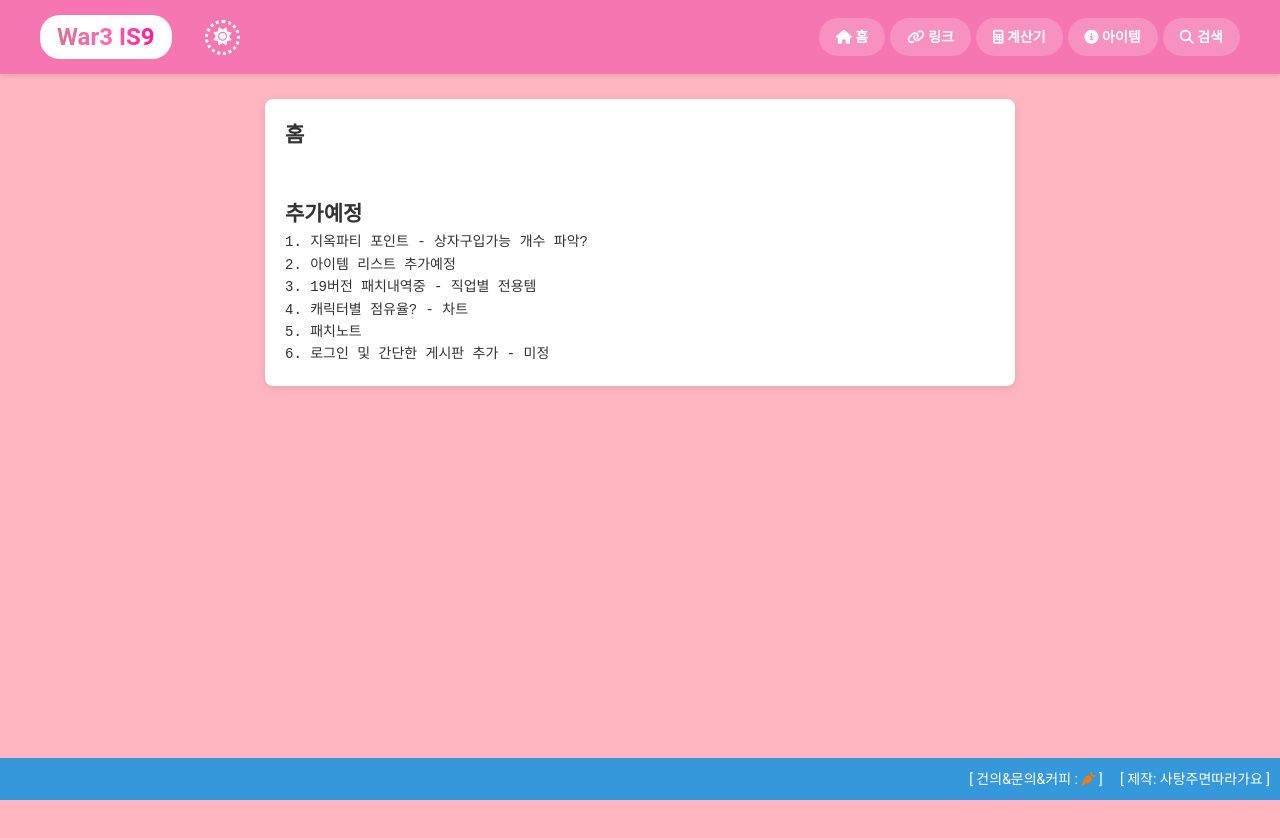
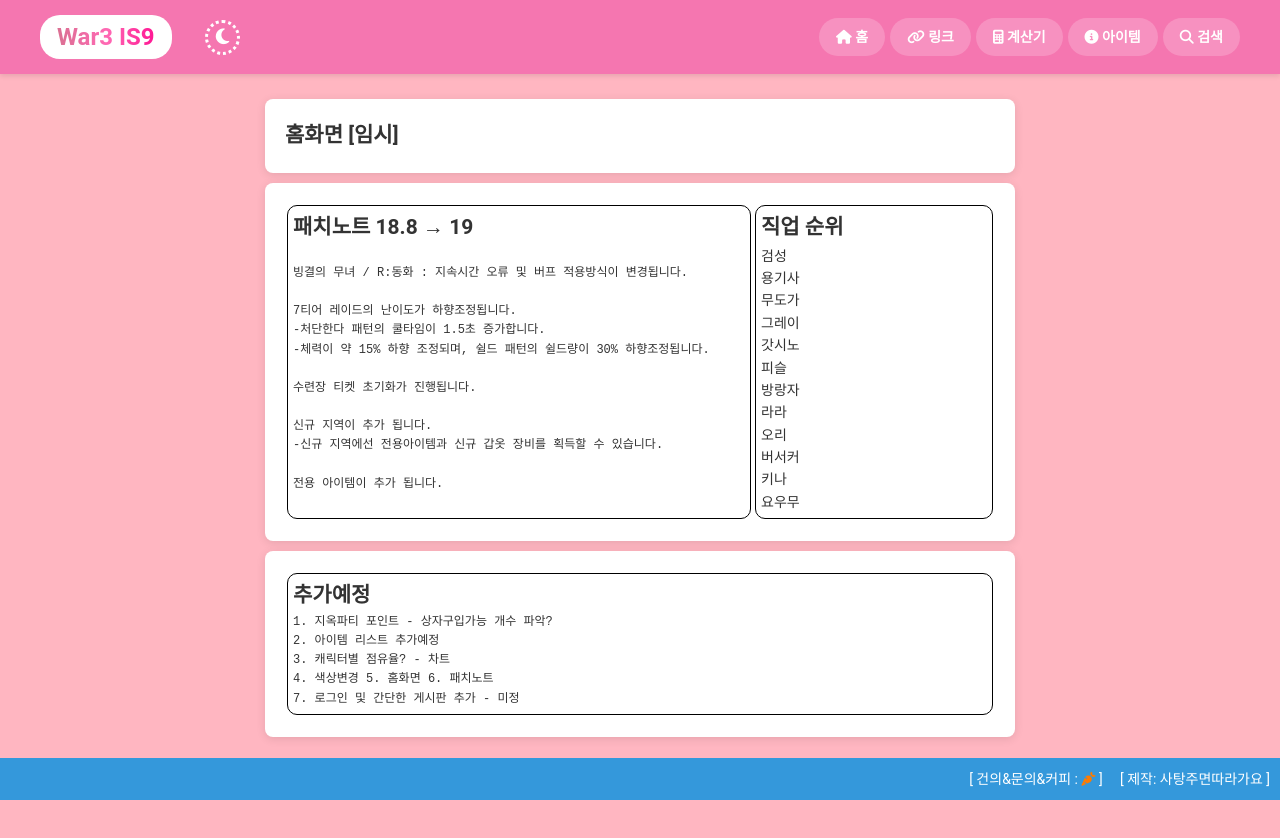
Before and after one commit to woongdam777/re_is9, a Next.js app: page / in a window 1280 px wide. Shown: the top 838 px of the page. Built offline with nearby package versions, Linux system fonts and the light colour scheme; what chartjs-plugin-datalabels would draw is missing.

Commit message:
fix_css_and_add_home

```diff
--- a/src/app/components/Header.js
+++ b/src/app/components/Header.js
@@ -27,7 +27,7 @@ export default function Header({ onNavClick }) {
             <h1 className={styles.gradientText}>War3 IS9</h1>
           </div>
           <div className={styles.darkBtn} onClick={toggleDarkMode}>
-            {darkMode === 'dark' ? (<i className="fa-solid fa-moon"></i>) : (<i className="fa-solid fa-sun"></i>)}
+            {darkMode === 'dark' ? (<i className="fa-solid fa-sun"></i>) : (<i className="fa-solid fa-moon"></i>)}
           </div>
         </div>
         <nav>
--- a/src/app/components/SectionHome.js
+++ b/src/app/components/SectionHome.js
@@ -1,22 +1,61 @@
 'use client';
+
+import styles from '../style/Home.module.css';
 
 export default function SectionHome() {
   return (
     <section id="section-home" className="section-home">
-      <div className="input-container">
-        <h1>홈</h1>
+      <div className={styles.homeContainer}>
+        <h1>홈화면 [임시]</h1>
+      </div>
+      <div className={styles.homeContainer}>
+        <div className={styles.pathNote}>
+          <h1>패치노트  18.8 → 19</h1>
+          <pre>
 <br />
-        <br />
+빙결의 무녀 / R:동화 : 지속시간 오류 및 버프 적용방식이 변경됩니다.<br /><br />
+7티어 레이드의 난이도가 하향조정됩니다.<br />
+-처단한다 패턴의 쿨타임이 1.5초 증가합니다.<br />
+-체력이 약 15% 하향 조정되며, 쉴드 패턴의 쉴드량이 30% 하향조정됩니다.<br /><br />
+수련장 티켓 초기화가 진행됩니다.<br /><br />
+신규 지역이 추가 됩니다.<br />
+-신규 지역에선 전용아이템과 신규 갑옷 장비를 획득할 수 있습니다.<br /><br />
+전용 아이템이 추가 됩니다.
+          </pre>
+        </div>
+        <div className={styles.jobRank}>
+          <h1>직업 순위</h1>
+          <ul>
+            <li>검성</li>
+            <li>용기사</li>
+            <li>무도가</li>
+            <li>그레이</li>
+            <li>갓시노</li>
+            <li>피슬</li>
+            <li>방랑자</li>
+            <li>라라</li>
+            <li>오리</li>
+            <li>버서커</li>
+            <li>키나</li>
+            <li>요우무</li>
+          </ul>
+        </div>
+      </div>
+      <div className={styles.homeContainer}>
+        <div className="pathNote">
           <h1>추가예정</h1>
           <pre>
             1. 지옥파티 포인트 - 상자구입가능 개수 파악?<br />
             2. 아이템 리스트 추가예정<br />
-          3. 19버전 패치내역중 - 직업별 전용템<br />
-          4. 캐릭터별 점유율? - 차트<br />
-          5. 패치노트<br />
-          6. 로그인 및 간단한 게시판 추가 - 미정
+            3. 캐릭터별 점유율? - 차트<br />
+            4. 색상변경
+            5. 홈화면
+            6. 패치노트<br />
+            7. 로그인 및 간단한 게시판 추가 - 미정
           </pre>
         </div>
+      </div>
+
     </section>
   );
 }
--- /dev/null
+++ b/src/app/style/Home.module.css
@@ -0,0 +1,36 @@
+.homeContainer{
+  background-color: var(--content-color);
+  width: 100%;
+  padding: 2rem;
+  border-radius: 8px;
+  box-shadow: 0 2px 10px rgba(0,0,0,0.1);
+  margin-bottom: 1rem;
+
+  display: flex;
+}
+
+.homeContainer>div{
+  border: solid 1px black;
+  border-radius: 10px;
+  padding: 5px;
+  margin: 2px;
+  width: 100%;
+}
+
+.homeContainer pre{
+  font-size: 1.2rem;
+}
+
+.pathNote{
+  flex: 2;
+}
+
+.jobRank{
+  flex: 1;
+}
+
+@media (max-width: 1024px) {
+  .homeContainer{
+    flex-direction: column;
+  }
+}
--- a/src/app/style/SectionInfo.module.css
+++ b/src/app/style/SectionInfo.module.css
@@ -109,7 +109,7 @@
      max-height: calc(50vh - 40px);
      border-radius: 5px;
      box-shadow: rgba(0,0,0,0.1) 0px 2px 8px;
-     background-color: white;
+     background-color: var(--content-color);
      padding:10px;
      box-sizing:border-box;
    }
```
Lines whose indentation alone changed are shown as unchanged.
